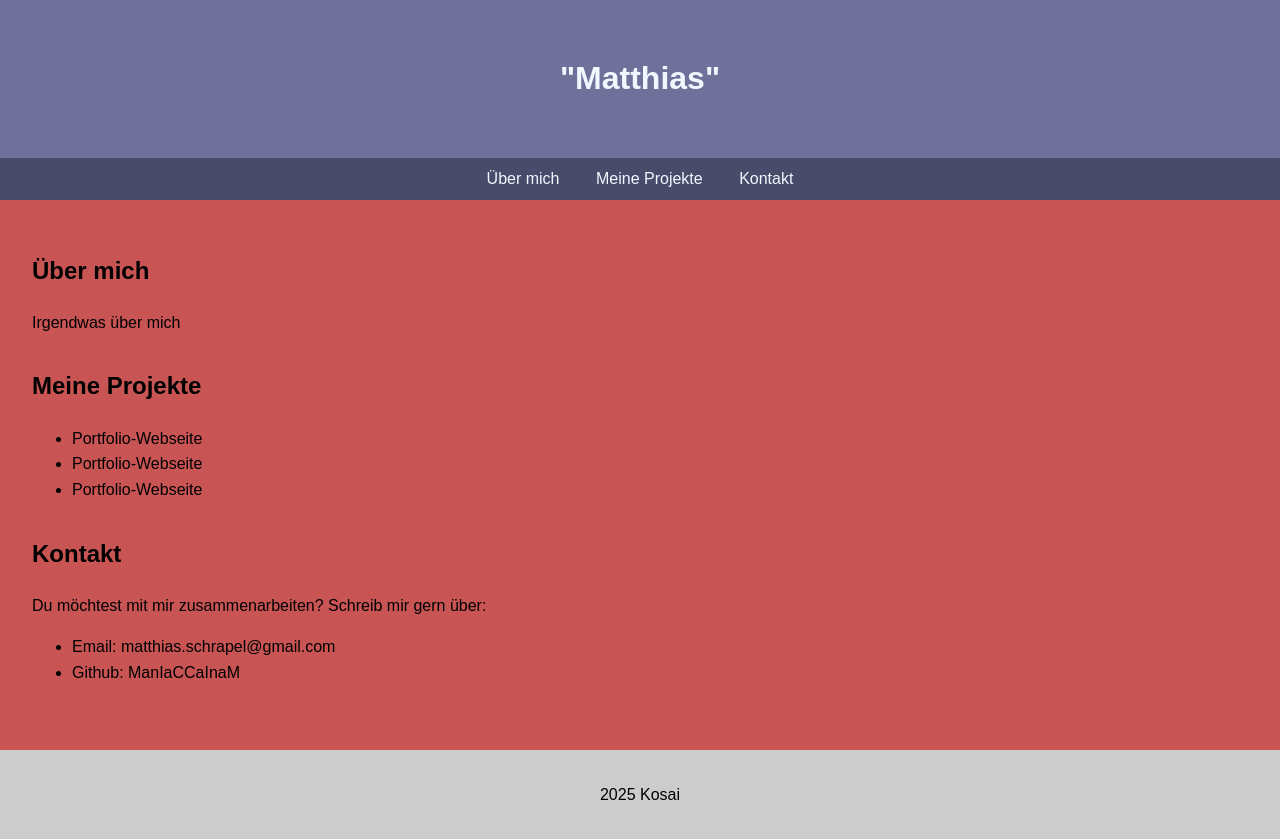
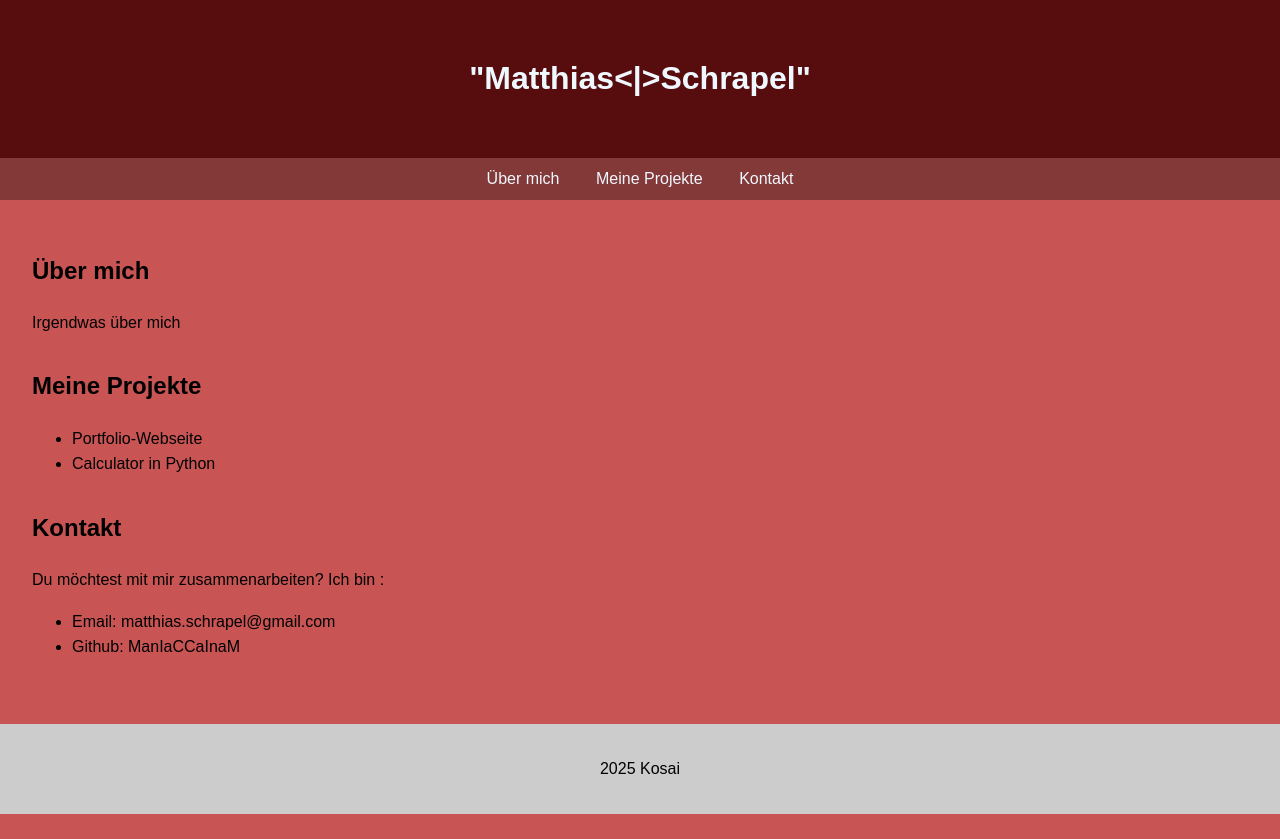
Before and after one commit to ManIaCCaInaM/portfolio, a plain HTML site: page index.html in a window 1280 px wide. After the commit the page ends 814 px from the top, so only its background shows below. Drawn offline with Linux system fonts and the light colour scheme.

Commit message:
farbanpassung

```diff
--- a/index.html
+++ b/index.html
@@ -10,7 +10,7 @@
 
 <body>
     <header>
-        <h1>"Matthias"</h1>
+        <h1>"Matthias<|>Schrapel"</h1>
         <p></p>
     </header>
 
@@ -30,14 +30,14 @@
             <h2>Meine Projekte</h2>
         <ul>
             <li>Portfolio-Webseite</li>
-            <li>Portfolio-Webseite</li>
-            <li>Portfolio-Webseite</li>
+            <li>Calculator in Python</li>
+
         </ul>
         </section>
 
         <section id="contact">
             <h2>Kontakt</h2>
-            <p>Du möchtest mit mir zusammenarbeiten? Schreib mir gern über:</p>
+            <p>Du möchtest mit mir zusammenarbeiten? Ich bin :</p>
         <ul>
             <li>Email: matthias.schrapel@gmail.com</li>
             <li>Github: ManIaCCaInaM</li>
--- a/style.css
+++ b/style.css
@@ -10,14 +10,14 @@ body {
 }
 
 header {
-    background: rgb(112, 112, 154);
+    background: rgba(71, 3, 3, 0.87);
     color: aliceblue;
     padding: 2rem;
     text-align: center;
 }
 
 nav {
-    background: rgb(74, 74, 106);
+    background: rgba(122, 53, 53, 0.87);
     padding: 0.5rem;
     text-align: center;
 }
@@ -41,3 +41,8 @@ footer {
     padding: 1rem;
     background: #ccc;
 }
+.logo img {
+    height: 75px;
+    padding: 0.5rem;
+    margin: 0rem;
+}
```
